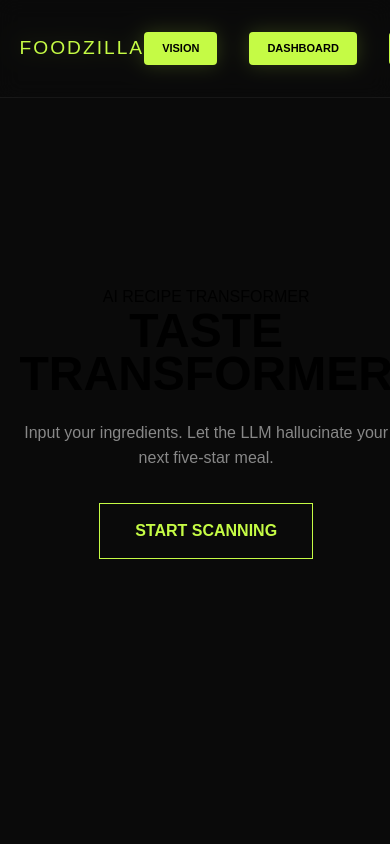
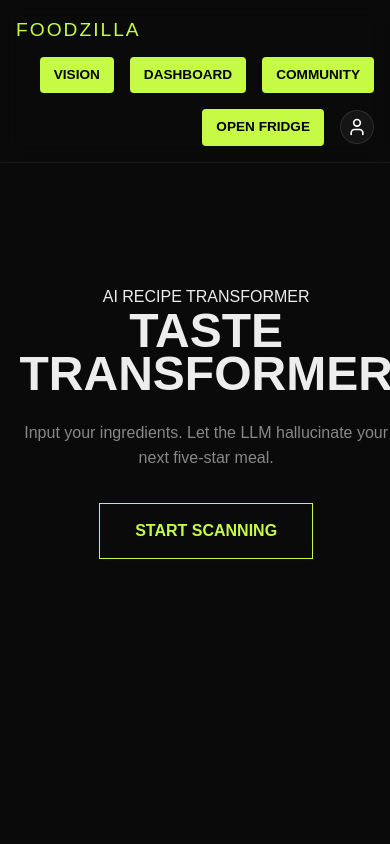
Before and after one commit to venkatsaikondra/taste_transform, a Next.js app: page / in a window 390 px wide. Shown: the top 844 px of the page. Built offline with nearby package versions, Linux system fonts and the light colour scheme; a web font is replaced by a local one.

Commit message:
added mobile responsive

```diff
--- a/app/globals.css
+++ b/app/globals.css
@@ -4,13 +4,54 @@
   --neon-lime: #c5fb45;
   --dark-bg: #0a0a0a;
   --text-muted: #888;
+  --background: #0a0a0a;
+  --foreground: #ededed;
+}
+
+*, *::before, *::after {
+  box-sizing: border-box;
+}
+
+html {
+  scroll-behavior: smooth;
+  min-height: 100%;
 }
 
 body {
-  background-color: var(--dark-bg);
-  color: white;
   margin: 0;
+  min-height: 100vh;
+  background: var(--background);
+  color: var(--foreground);
+  font-family: Arial, Helvetica, sans-serif;
+  line-height: 1.5;
 }
+
+img,
+picture,
+video,
+canvas,
+svg {
+  display: block;
+  max-width: 100%;
+  height: auto;
+}
+
+button,
+input,
+textarea,
+select {
+  font: inherit;
+}
+
+a {
+  color: inherit;
+  text-decoration: none;
+}
+
+main {
+  min-height: 100vh;
+}
+
 @theme inline {
   --color-background: var(--background);
   --color-foreground: var(--foreground);
@@ -24,9 +65,3 @@ body {
     --foreground: #ededed;
   }
 }
-
-body {
-  background: var(--background);
-  color: var(--foreground);
-  font-family: Arial, Helvetica, sans-serif;
-}
--- a/app/layout.tsx
+++ b/app/layout.tsx
@@ -31,6 +31,12 @@ export const metadata: Metadata = {
   title: "FOODZILLA",
   description: "Taste & Transformer",
 };
+
+export const viewport = {
+  width: "device-width",
+  initialScale: 1,
+};
+
 export default function RootLayout({
   children,
 }: {
--- a/app/page.tsx
+++ b/app/page.tsx
@@ -1,15 +1,14 @@
 import React from 'react'
 import About from '@/components/About/about'
 import Main from '@/components/Main/main'
-import Menu from '@/components/Menu/menu'
-const page = () => {
+
+const Page = () => {
   return (
-    <div>
-      <Menu/>
-      <Main/>
-      <About/>
-    </div>
+    <main>
+      <Main />
+      <About />
+    </main>
   )
 }
 
-export default page
+export default Page
--- a/components/Menu/menu.module.css
+++ b/components/Menu/menu.module.css
@@ -305,3 +305,31 @@
 .cta_button:hover {
   transform: scale(1.05);
 }
+
+@media (max-width: 900px) {
+  .menu_bar {
+    padding: 1rem 1rem;
+    flex-wrap: wrap;
+    gap: 0.75rem;
+  }
+
+  .menu_controls {
+    display: flex;
+    flex-wrap: wrap;
+    align-items: center;
+    justify-content: flex-end;
+    gap: 1rem;
+    width: 100%;
+  }
+
+  .nav_link,
+  .cta_button {
+    padding: 8px 14px;
+    font-size: 0.85rem;
+  }
+
+  .profile_icon {
+    width: 34px;
+    height: 34px;
+  }
+}
--- a/package.json
+++ b/package.json
@@ -21,6 +21,7 @@
     "lucide-react": "^0.574.0",
     "mongoose": "^9.2.1",
     "next": "16.1.6",
+    "pdf-lib": "^1.17.1",
     "react": "19.2.3",
     "react-dom": "19.2.3",
     "react-hot-toast": "^2.6.0"
```
Also changed, not shown: 1 other file (tests, documents, lock files or other folders).
